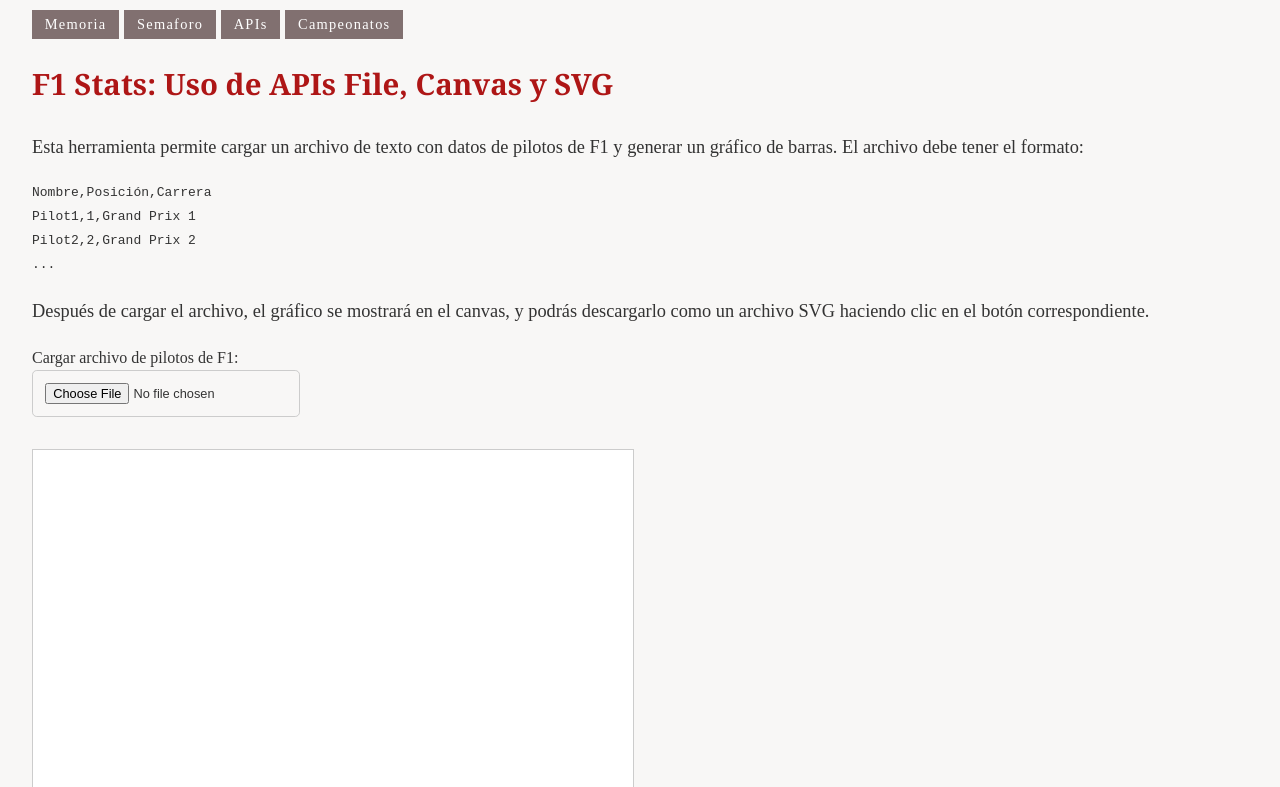
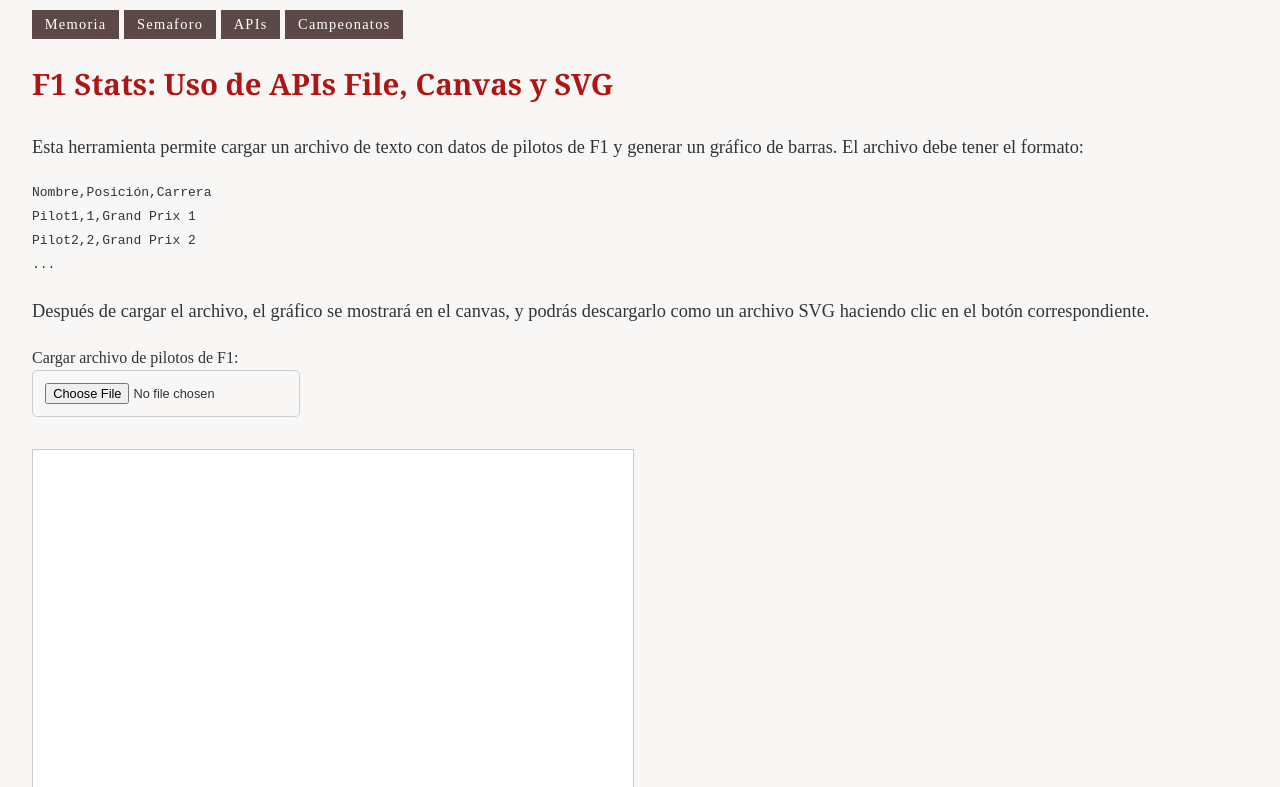
Before and after one commit to manugbd/SEW, a plain HTML site: page api.html in a window 1280 px wide. Shown: the part 313-1100 px from the top of the page. Drawn offline with Linux system fonts and the light colour scheme.

Commit message:
Add files via upload
A

```diff
--- a/estilo/layout.css
+++ b/estilo/layout.css
@@ -28,7 +28,7 @@ nav {
 /* Especificidad 0, 0, 2 */
 nav a {
   color: white;
-  background-color: rgba(36, 7, 7, 0.556);
+  background-color: rgba(33, 5, 5, 0.716);
   text-decoration: none;
   padding: 0.8vh 1vw;
   line-height: 2em;
```
Also changed, not shown: noticias.html (+2 -1 lines).
